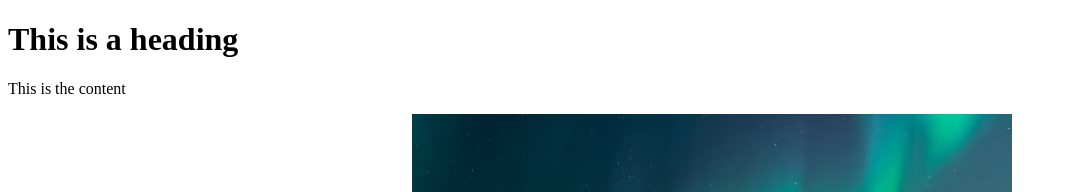
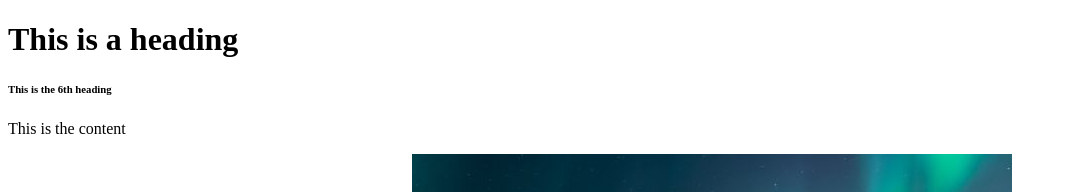
Before and after one commit to Hazelfire/webjam, a plain HTML site: page index.html in a window 1280 px wide. Shown: the top 192 px of the page, without its empty margins (0-1067 px from the left). Drawn offline with Linux system fonts and the light colour scheme.

Commit message:
addition of h6

```diff
--- a/index.html
+++ b/index.html
@@ -6,6 +6,7 @@
   </head>
   <body>
     <h1>This is a heading</h1>
+    <h6>This is the 6th heading</h6>
     <p>This is the content</p>
 	<img src ="https://images-na.ssl-images-amazon.com/images/I/71gI-IUNUkL._SY355_.jpg">
     <img src="image.jpg" alt="Italian Trulli">
```
